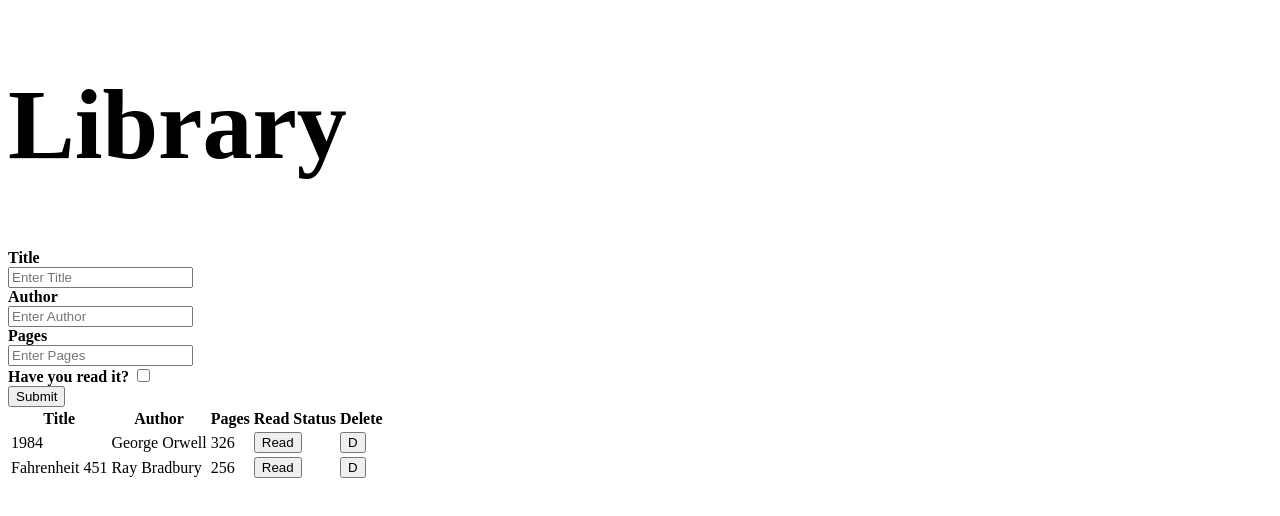
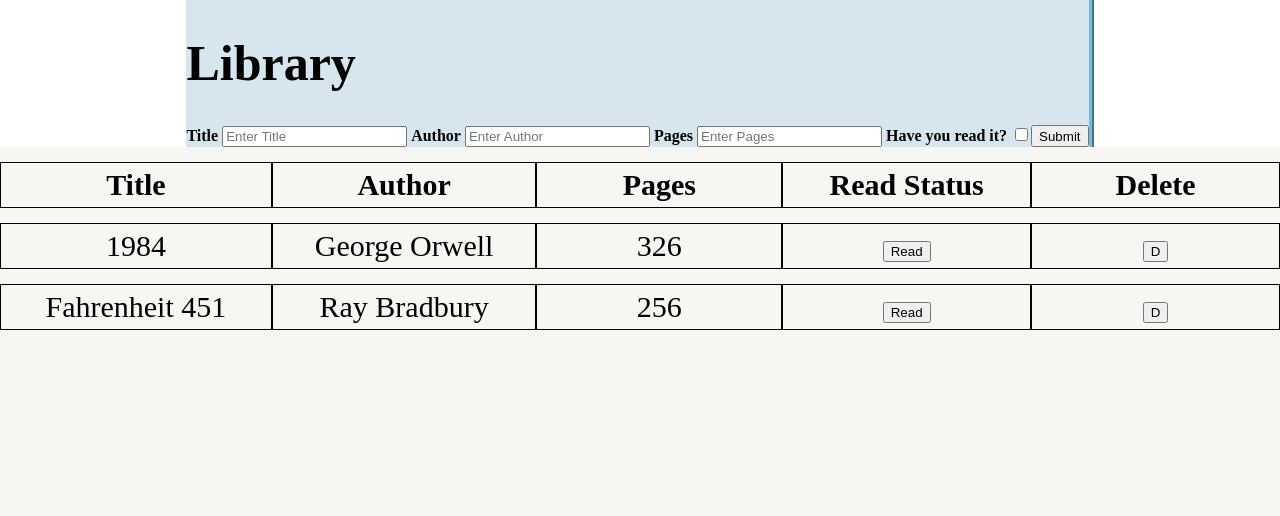
Before and after one commit to raynertjx/library, a plain HTML site: page index.html in a window 1280 px wide. Drawn offline with nearby package versions, Linux system fonts and the light colour scheme.

Commit message:
Changed layout orientation

```diff
--- a/style.css
+++ b/style.css
@@ -1,23 +1,60 @@
 html, body {
-  height: 90%;
+  height: 100%;
+  overflow: hidden
 }
 
-.maincontainer {
+body {
+  margin: 0;
+}
+
+.main {
   display: flex;
   flex-direction: column;
-  justify-content: center;
   align-items: center;
-  min-height: 100%;
 }
 
 h1 {
-  font-size: 100px;
+  font-size: 50px;
 }
 
 #addbookbutton {
-  font-size: 50px;
+  font-size: 30px;
  }
 
+.form-popup {
+  display: flex;
+}
+
 .form-container {
-  max-width: 200px;
+  flex-direction: row;
 }
+
+.leftcontainer {
+  flex: 1;
+  height: 100vh;
+  background-color: #d7e5ee;
+  min-width: 10cm;
+  border-right: 5px ridge #79bbd9
+}
+
+.rightcontainer {
+  align-self: flex-start;
+  background-color: #f8f6f2;
+  height: 100vh;
+}
+
+.table {
+  border-collapse: separate;
+  border-spacing: 0 15px;
+  table-layout: fixed;
+  max-width: 200vh;
+}
+
+th, td {
+  font-size: 30px;
+  width: 10cm;
+  text-align: center;
+  border: 1px solid black;
+  padding: 5px;
+  word-wrap: break-word;
+}
```
